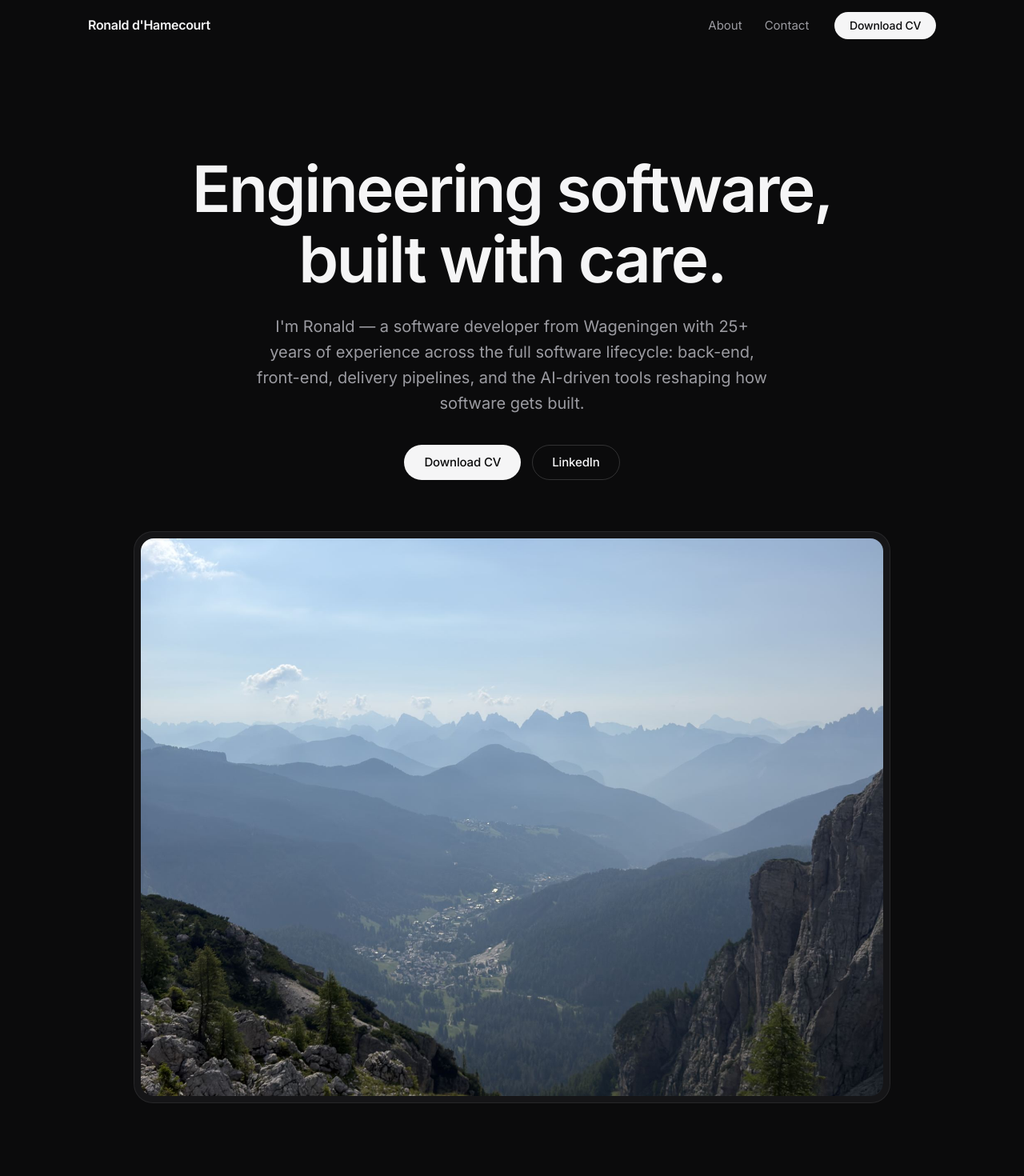
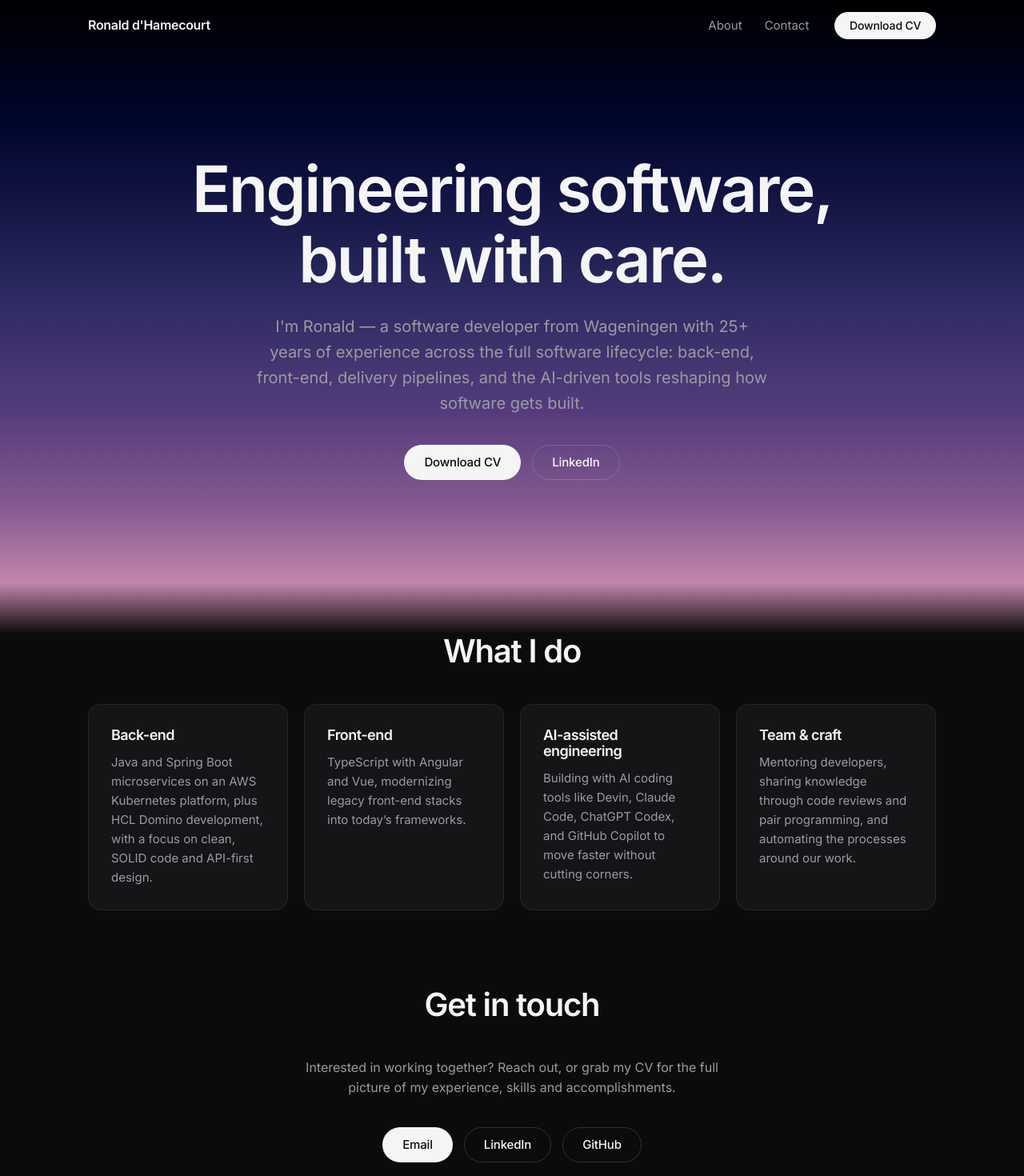
Before and after one commit to RonaldAtGitHub/dhamecourt.com, an Angular app: page / in a window 1280 px wide. Shown: the top 1470 px of the page at 80% size. Built offline with nearby package versions, Linux system fonts and the light colour scheme.

Commit message:
Replace hero photo with superwhisper-style gradient background
Drop the framed mountain photo and give the hero section a full-bleed black-to-navy-to-purple-to-pink gradient inspired by superwhisper.com, fading back into the site's dark background for the rest of the page.

```diff
--- a/src/app/app.component.html
+++ b/src/app/app.component.html
@@ -13,13 +13,14 @@
 </header>
 
 <main id="top">
-  <section class="hero container">
+  <section class="hero-section">
+    <div class="hero container">
       <h1>Engineering software,<br />built with care.</h1>
       <p class="hero-sub">
         I'm Ronald — a software developer from Wageningen with 25+ years of
         experience across the full software lifecycle: back-end, front-end,
-      delivery pipelines, and the AI-driven tools reshaping how software gets
-      built.
+        delivery pipelines, and the AI-driven tools reshaping how software
+        gets built.
       </p>
       <div class="cta-row">
         <a class="btn btn-primary" href="assets/resume.pdf" download>
@@ -34,14 +35,7 @@
           LinkedIn
         </a>
       </div>
-    @if (photoUrl) {
-      <div class="hero-visual">
-        <img
-          [src]="photoUrl"
-          alt="View over a hazy mountain valley with layered ridgelines"
-        />
     </div>
-    }
   </section>
 
   <section id="about" class="container">
--- a/src/app/app.component.scss
+++ b/src/app/app.component.scss
@@ -53,6 +53,19 @@
 /* ---------------------------------------------------------------------------
    Hero
 --------------------------------------------------------------------------- */
+.hero-section {
+  background: linear-gradient(
+    180deg,
+    #000000 0%,
+    #00052e 20%,
+    #29285e 45%,
+    #543c7b 65%,
+    #855a92 80%,
+    #c386ab 92%,
+    var(--bg) 100%
+  );
+}
+
 .hero {
   display: flex;
   flex-direction: column;
@@ -82,23 +95,6 @@
   gap: 0.875rem;
   margin-top: 2.25rem;
   animation: rise 0.7s ease 0.2s both;
-}
-
-.hero-visual {
-  margin-top: 4rem;
-  padding: 0.5rem;
-  border: 1px solid var(--border);
-  border-radius: var(--radius-lg);
-  background: var(--surface);
-  animation: rise 0.7s ease 0.3s both;
-
-  img {
-    display: block;
-    width: 100%;
-    max-width: 58rem;
-    height: auto;
-    border-radius: var(--radius-md);
-  }
 }
 
 @keyframes rise {
--- a/src/app/app.component.ts
+++ b/src/app/app.component.ts
@@ -8,9 +8,6 @@ import { Component, HostListener, signal } from '@angular/core';
 })
 export class AppComponent {
   readonly year = new Date().getFullYear();
-
-  // Set to null to hide the framed hero visual entirely.
-  readonly photoUrl: string | null = 'assets/hero-mountains.jpg';
 
   readonly scrolled = signal(false);
 
```
Also changed, not shown: src/assets/hero-mountains.jpg (deleted). Lines whose indentation alone changed are shown as unchanged.
